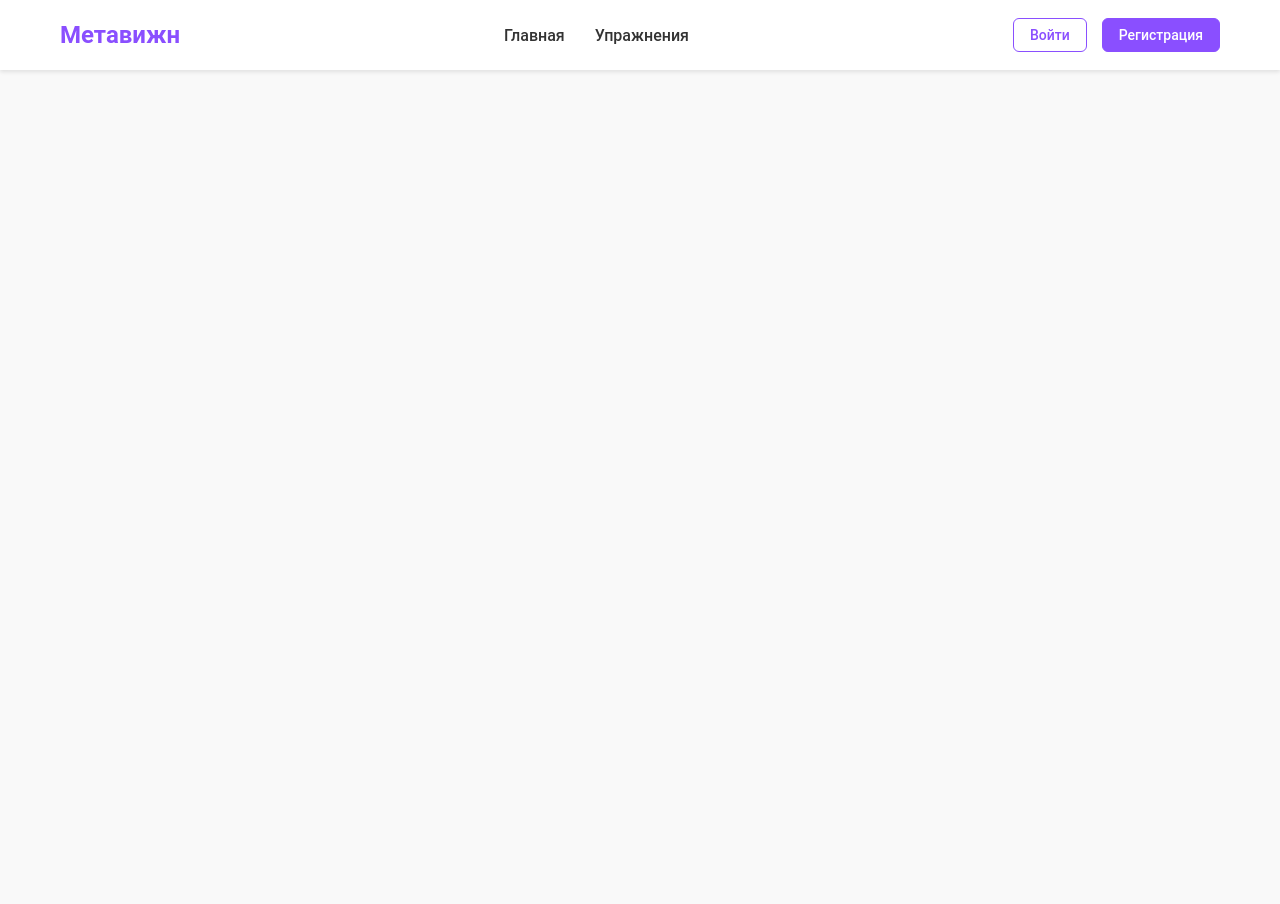
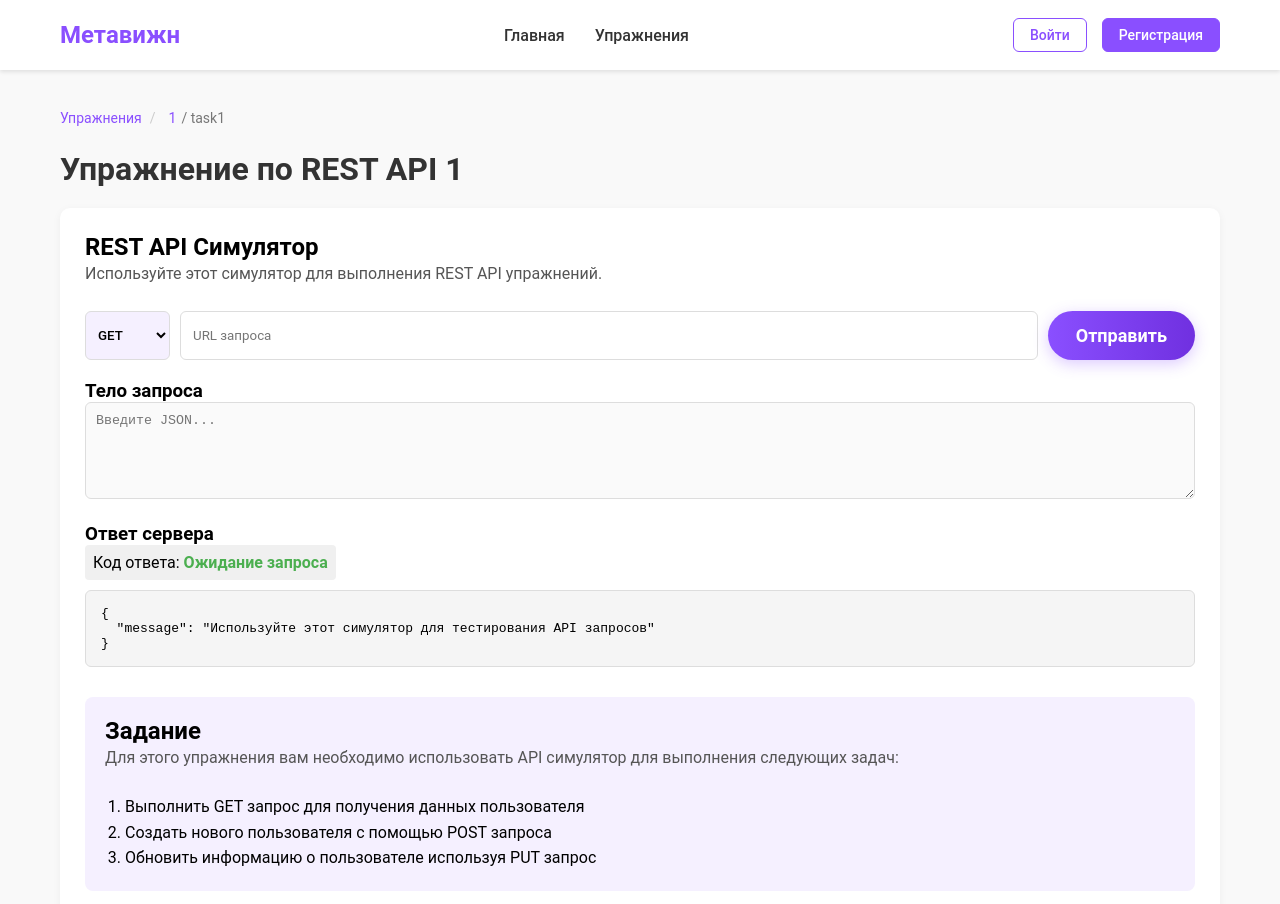
Before and after one commit to DanielGilyadov/X, a React (Create React App) app: page /exercises/1/apisimulator/1 in a window 1280 px wide. Shown: the top 904 px of the page. Before the commit the page ends 800 px from the top, so only its background shows below. Built offline with nearby package versions, Linux system fonts and the light colour scheme.

Commit message:
new links to simulator

```diff
--- a/src/App.js
+++ b/src/App.js
@@ -30,7 +30,7 @@ function App() {
                 <Route path="/register" element={<Register />} />
                 <Route path="/profile" element={<Profile />} />
                 <Route path="/subscription" element={<Subscription />} />
-                <Route path="/api-simulator/:exerciseId" element={<RestApiSimulator />} />
+                <Route path="/exercises/:categoryId/apisimulator/:exerciseId" element={<RestApiSimulator />} />
               </Routes>
             </div>
           </div>
--- a/src/components/RestApiSimulator/RestApiSimulator.js
+++ b/src/components/RestApiSimulator/RestApiSimulator.js
@@ -5,7 +5,8 @@ import './RestApiSimulator.css';
 import Spinner from '../common/Spinner';
 
 const RestApiSimulator = () => {
-  const { exerciseId } = useParams();
+  // Получаем параметры из URL, включая categoryId
+  const { exerciseId, categoryId } = useParams();
   const location = useLocation();
   const [exerciseData, setExerciseData] = useState(null);
   const [method, setMethod] = useState('GET');
@@ -90,9 +91,11 @@ const RestApiSimulator = () => {
   return (
     <div className="page">
       <div className="breadcrumbs">
-        <Link to="/exercises">Упражнения</Link> /
-        <Link to="/exercises/Rest">REST интеграции</Link> /
-        {exerciseData.title}
+        <Link to="/exercises">Упражнения</Link>
+        <Link to={`/exercises/${categoryId || 'Rest'}`}>
+          {categoryId ? (categoryId === 'rests' ? 'REST интеграции' : categoryId) : 'REST интеграции'}
+        </Link> /
+        task{exerciseId}
       </div>
 
       <h1>{exerciseData.title}</h1>
--- a/src/pages/ExercisesMenu.js
+++ b/src/pages/ExercisesMenu.js
@@ -85,8 +85,8 @@ const ExercisesMenu = () => {
   const handleStartExercise = (exercise) => {
     // В зависимости от типа упражнения перенаправляем на разные страницы
     if (exercise.type === 'rest-api') {
-      // Для REST API перенаправляем на RestApiSimulator с параметрами
-      navigate(`/api-simulator/${exercise.id}`, {
+      // Для REST API перенаправляем на RestApiSimulator с новым путем
+      navigate(`/exercises/${categoryId}/apisimulator/${exercise.id}`, {
         state: {
           exerciseId: exercise.id,
           exerciseTitle: exercise.title
```
